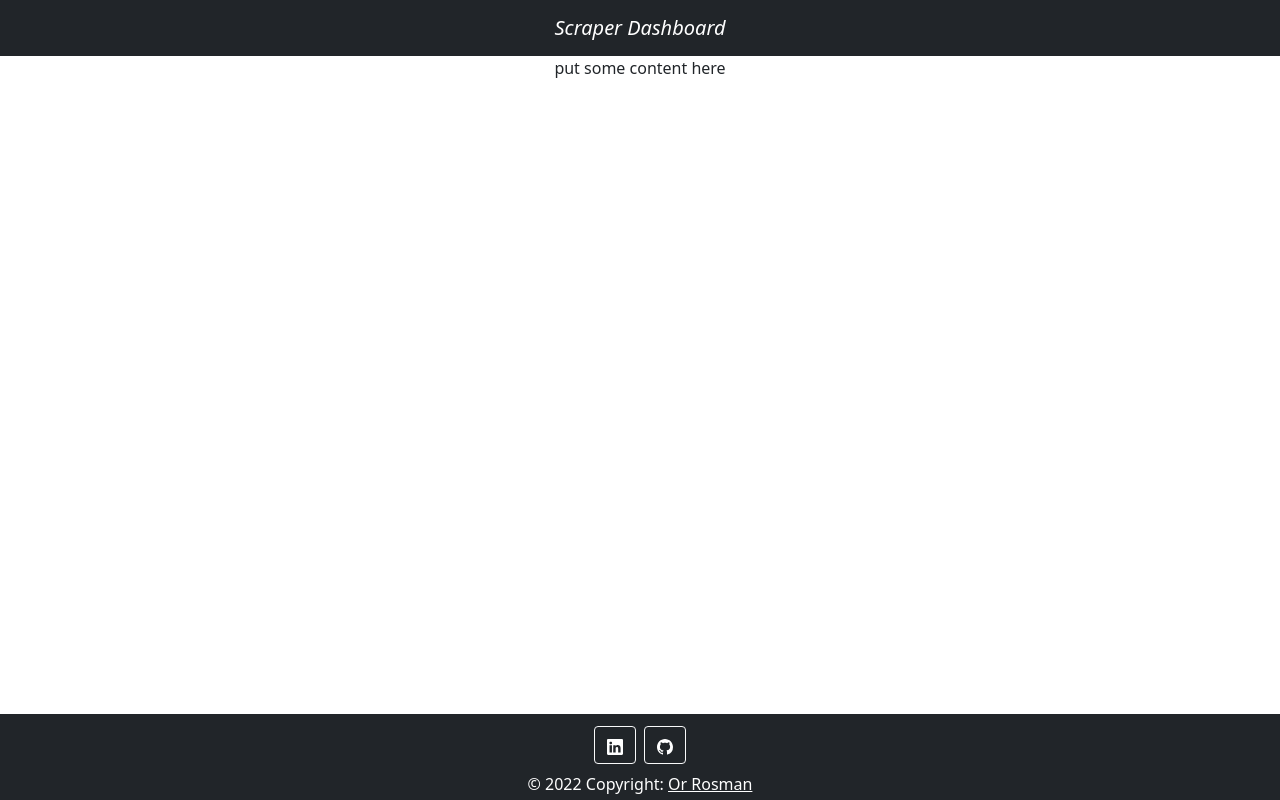
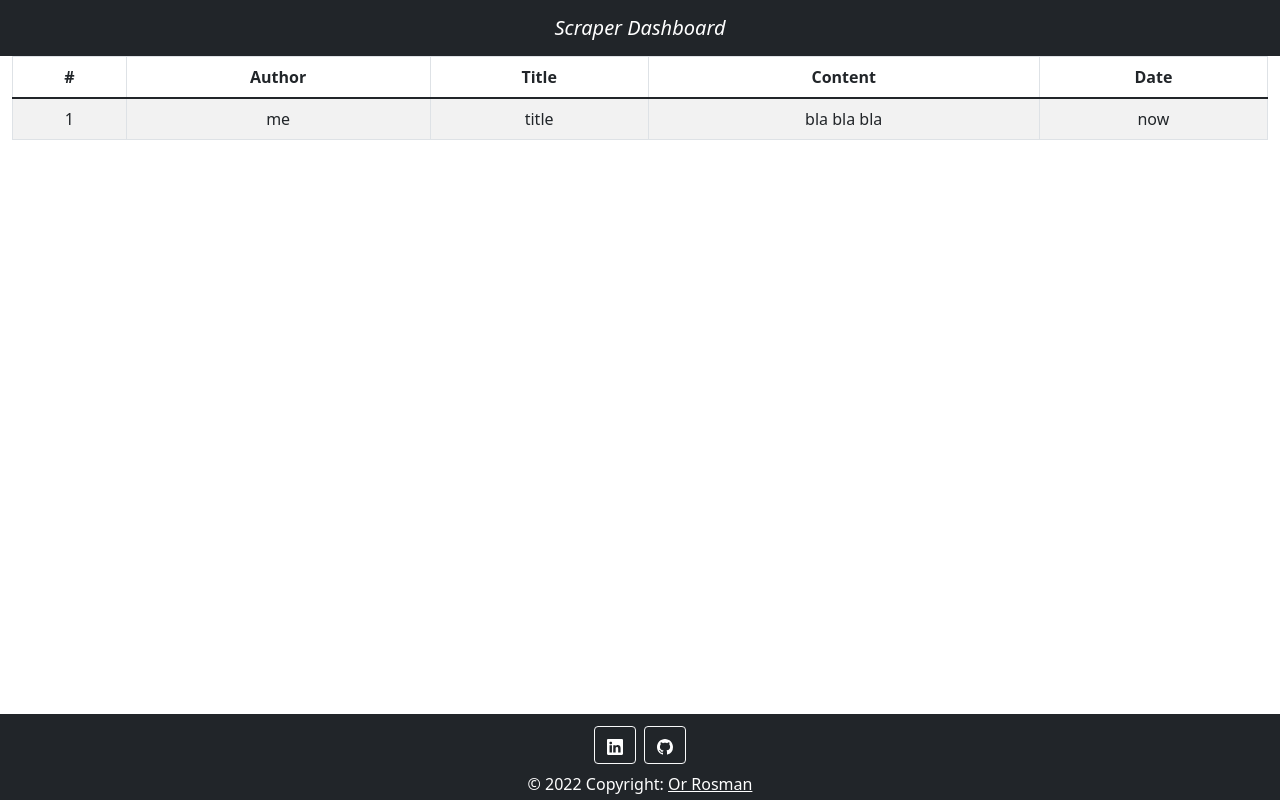
Before and after one commit to orrosman/dark-scraper, a React (Create React App) app in the folder frontend/: page / in a window 1280 px wide. Built offline with nearby package versions, Linux system fonts and the light colour scheme; no server answers.

Commit message:
initialize & hande SSE data

```diff
--- a/frontend/package.json
+++ b/frontend/package.json
@@ -6,6 +6,7 @@
     "@testing-library/jest-dom": "^5.15.0",
     "@testing-library/react": "^11.2.7",
     "@testing-library/user-event": "^12.8.3",
+    "axios": "^0.26.0",
     "bootstrap": "^5.1.3",
     "react": "^17.0.2",
     "react-bootstrap": "^2.1.2",
--- a/frontend/src/components/App.jsx
+++ b/frontend/src/components/App.jsx
@@ -1,6 +1,43 @@
 import React from 'react';
+import { useState, useRef, useCallback, useEffect } from 'react';
+import PostsTable from './PostsTable';
 
 const App = () => {
-	return <div className="App text-center">put some content here</div>;
+	const [posts, setPosts] = useState([
+		{ Author: 'me', Title: 'title', Content: 'bla bla bla', Date: 'now' },
+	]);
+	const evtSrc = useRef(null);
+
+	const listenEvt = useCallback(() => {
+		if (!evtSrc.current) {
+			const source = (evtSrc.current = new EventSource(
+				`http://localhost:8080/init`
+			));
+
+			source.addEventListener('open', () => {
+				console.log('SSE opened!');
+			});
+
+			source.addEventListener('message', (e) => {
+				const data = JSON.parse(e.data);
+				setPosts(data);
+			});
+
+			source.addEventListener('error', (e) => {
+				console.error('Error: ', e);
+			});
+		}
+	}, []);
+
+	useEffect(() => {
+		listenEvt();
+		return () => evtSrc.current.close();
+	}, [posts]);
+
+	return (
+		<div className="d-flex text-center">
+			<PostsTable posts={posts} />
+		</div>
+	);
 };
 export default App;
--- /dev/null
+++ b/frontend/src/components/PostsTable.jsx
@@ -0,0 +1,30 @@
+import React from 'react';
+import { Container, Table } from 'react-bootstrap';
+
+const PostsTable = ({ posts }) => {
+	return (
+		<Container fluid>
+			<Table striped bordered hover>
+				<thead>
+					<tr>
+						<th>#</th>
+						{Object.keys(posts[0]).map((key) => (
+							<th key={key}>{key}</th>
+						))}
+					</tr>
+				</thead>
+				<tbody>
+					{posts.map((post, index) => (
+						<tr key={index + 1}>
+							<td>{index + 1}</td>
+							{Object.values(post).map((value, i) => (
+								<td key={i}>{value}</td>
+							))}
+						</tr>
+					))}
+				</tbody>
+			</Table>
+		</Container>
+	);
+};
+export default PostsTable;
```
Also changed, not shown: frontend/src/utils/network.js (added, +8 -0 lines), 1 other file (tests, documents, lock files or other folders).
